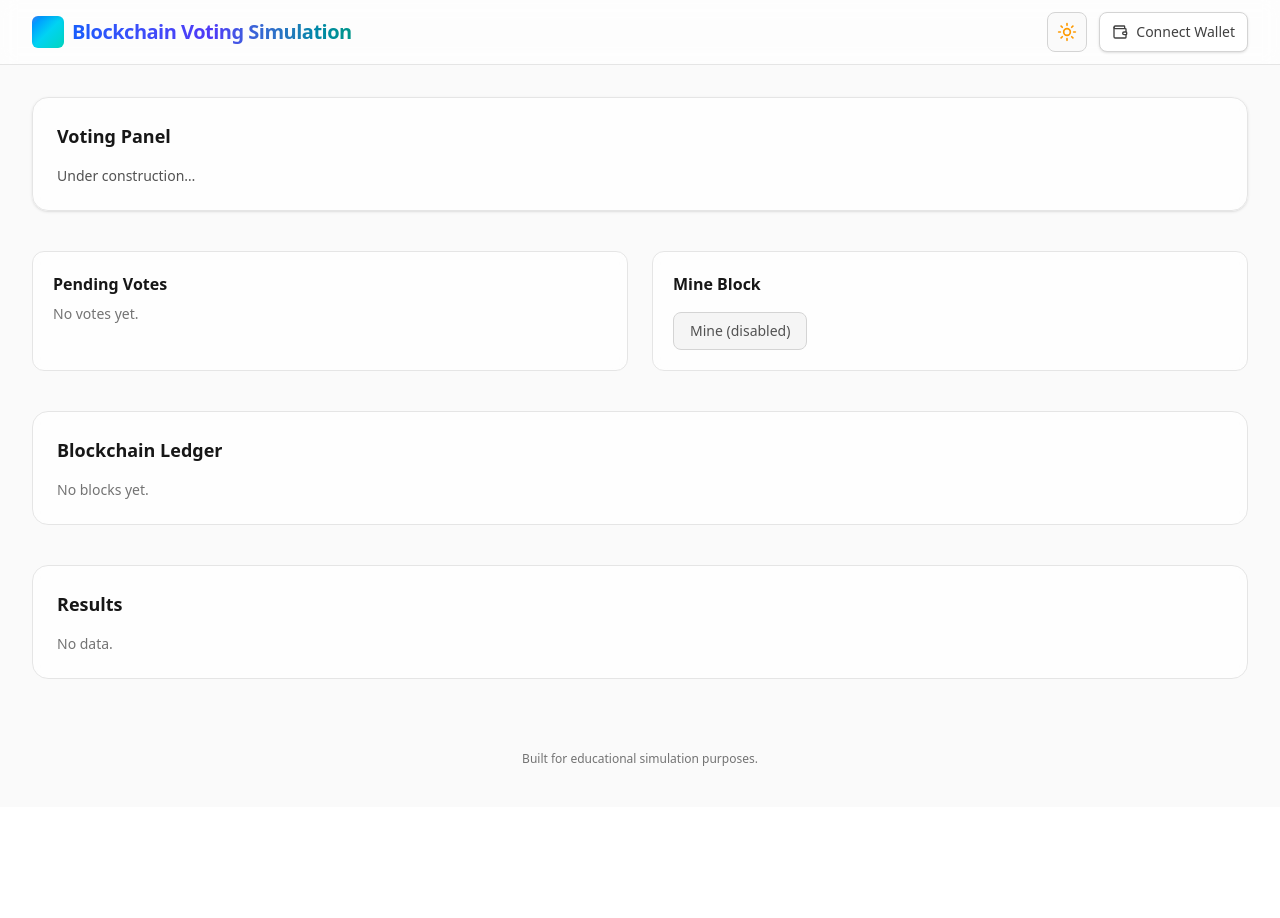
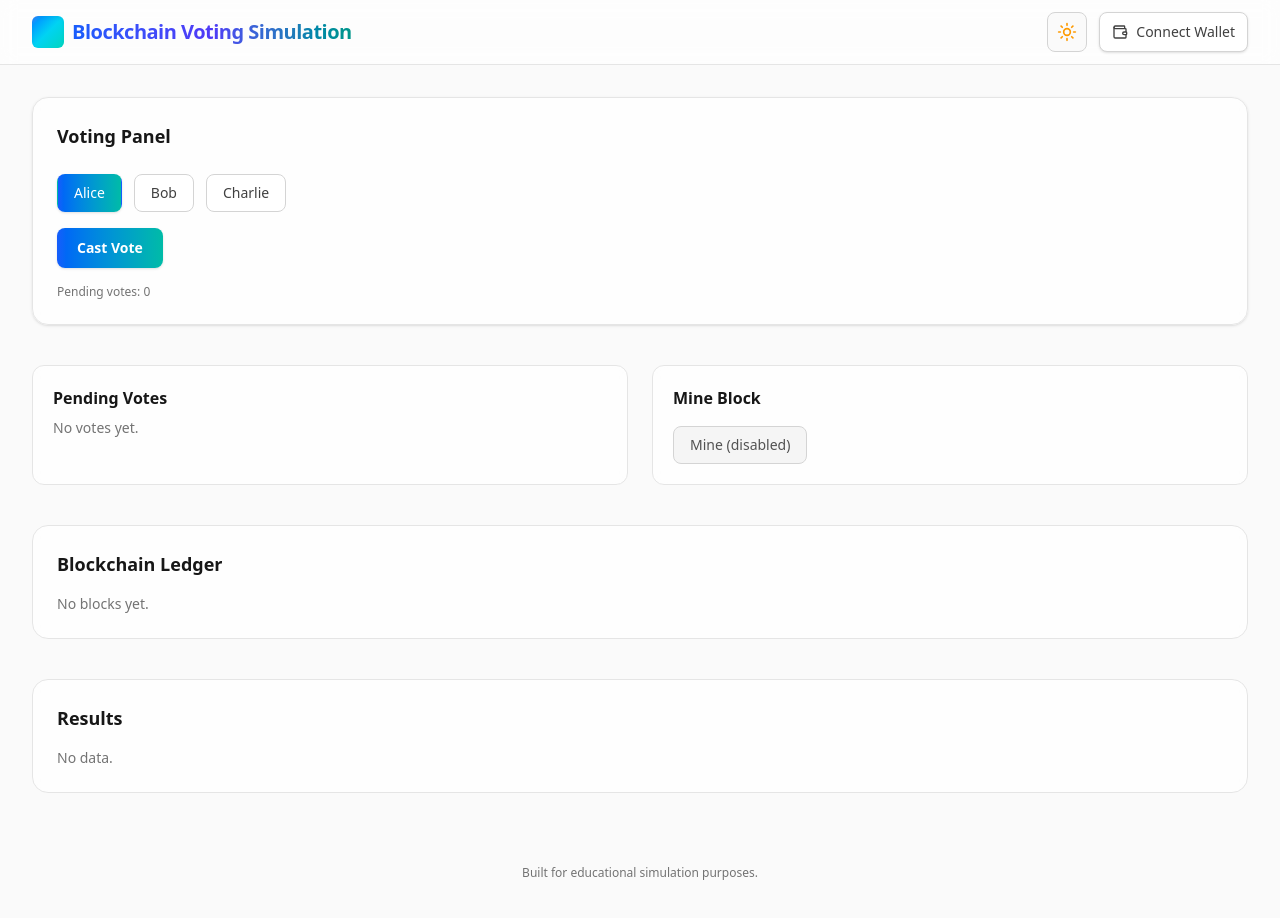
Before and after one commit to cjalanano-dev/Blockchain-Voting-Simulator, a React (Vite) app: page / in a window 1280 px wide. Shown: the top 918 px of the page. Before the commit the page ends 807 px from the top, so only its background shows below. Built offline with nearby package versions, Linux system fonts and the light colour scheme.

Commit message:
feat: add VotingPanel component and improve dark mode initialization

```diff
--- a/index.html
+++ b/index.html
@@ -4,7 +4,20 @@
     <meta charset="UTF-8" />
     <link rel="icon" type="image/svg+xml" href="/vite.svg" />
     <meta name="viewport" content="width=device-width, initial-scale=1.0" />
-  <title>Blockchain Voting Simulation</title>
+    <title>Blockchain Voting Simulation</title>
+    <script>
+      // Prevent FOUC for dark mode: apply class before React loads
+      (function() {
+        try {
+          const stored = localStorage.getItem('theme');
+          const mql = window.matchMedia('(prefers-color-scheme: dark)');
+          const systemPref = mql.matches;
+          if (stored === 'dark' || (!stored && systemPref)) {
+            document.documentElement.classList.add('dark');
+          }
+        } catch(e) { /* ignore */ }
+      })();
+    </script>
   </head>
   <body>
     <div id="root"></div>
--- a/src/App.jsx
+++ b/src/App.jsx
@@ -1,4 +1,5 @@
 import Navbar from './components/Navbar'
+import VotingPanel from './components/VotingPanel'
 import './index.css'
 
 export default function App() {
@@ -7,8 +8,8 @@ export default function App() {
       <Navbar />
       <main className="mx-auto max-w-7xl px-4 sm:px-6 lg:px-8 py-8 space-y-10">
         <section className="rounded-2xl border border-neutral-200 dark:border-neutral-800 bg-white/70 dark:bg-neutral-900/60 backdrop-blur-sm p-6 shadow-sm">
-          <h2 className="text-lg font-semibold mb-4">Voting Panel</h2>
-          <p className="text-sm text-neutral-600 dark:text-neutral-400">Under construction…</p>
+          <h2 className="text-lg font-semibold mb-6">Voting Panel</h2>
+          <VotingPanel />
         </section>
         <section className="grid gap-6 md:grid-cols-2">
           <div className="rounded-xl border border-neutral-200 dark:border-neutral-800 bg-white/70 dark:bg-neutral-900/60 backdrop-blur-sm p-5">
--- a/src/components/Navbar.jsx
+++ b/src/components/Navbar.jsx
@@ -9,12 +9,7 @@ function generateFakeAddress() {
 }
 
 export default function Navbar() {
-  const [dark, setDark] = useState(() => {
-    const stored = localStorage.getItem('theme')
-    if (stored === 'dark') return true
-    if (stored === 'light') return false
-    return window.matchMedia('(prefers-color-scheme: dark)').matches
-  })
+  const [dark, setDark] = useState(() => document.documentElement.classList.contains('dark'))
   const [connected, setConnected] = useState(false)
   const [address, setAddress] = useState('')
 
--- /dev/null
+++ b/src/components/VotingPanel.jsx
@@ -0,0 +1,40 @@
+import { useState } from 'react'
+import { useBlockchain } from '../context/BlockchainContext'
+
+const CANDIDATES = ['Alice', 'Bob', 'Charlie']
+
+export default function VotingPanel() {
+  const { addVote, pendingVotes } = useBlockchain()
+  const [selected, setSelected] = useState(CANDIDATES[0])
+  const [feedback, setFeedback] = useState(null)
+
+  function castVote() {
+    const ok = addVote(selected)
+    setFeedback(ok ? `Vote for ${selected} added to pending pool.` : 'Failed to add vote.')
+    if (ok) setTimeout(() => setFeedback(null), 2500)
+  }
+
+  return (
+    <div>
+      <div className="flex flex-wrap gap-3 mb-4">
+        {CANDIDATES.map(c => (
+          <button
+            key={c}
+            onClick={() => setSelected(c)}
+            className={`px-4 py-2 rounded-lg text-sm font-medium border transition-colors focus:outline-none focus-visible:ring-2 focus-visible:ring-blue-500/60 ${selected === c ? 'bg-gradient-to-r from-blue-600 to-teal-500 text-white border-transparent shadow' : 'border-neutral-300 dark:border-neutral-700 bg-white dark:bg-neutral-800 text-neutral-700 dark:text-neutral-200 hover:border-blue-400/60'}`}
+          >
+            {c}
+          </button>
+        ))}
+      </div>
+      <button
+        onClick={castVote}
+        className="inline-flex items-center rounded-lg bg-gradient-to-r from-blue-600 to-teal-500 text-white px-5 py-2.5 text-sm font-semibold shadow hover:from-blue-500 hover:to-teal-400 focus:outline-none focus-visible:ring-2 focus-visible:ring-offset-2 focus-visible:ring-blue-500 dark:focus-visible:ring-offset-neutral-900 disabled:opacity-50 disabled:cursor-not-allowed"
+      >
+        Cast Vote
+      </button>
+      <div className="mt-4 text-xs text-neutral-500 dark:text-neutral-400">Pending votes: {pendingVotes.length}</div>
+      {feedback && <div className="mt-3 text-sm text-emerald-600 dark:text-emerald-400">{feedback}</div>}
+    </div>
+  )
+}
```
